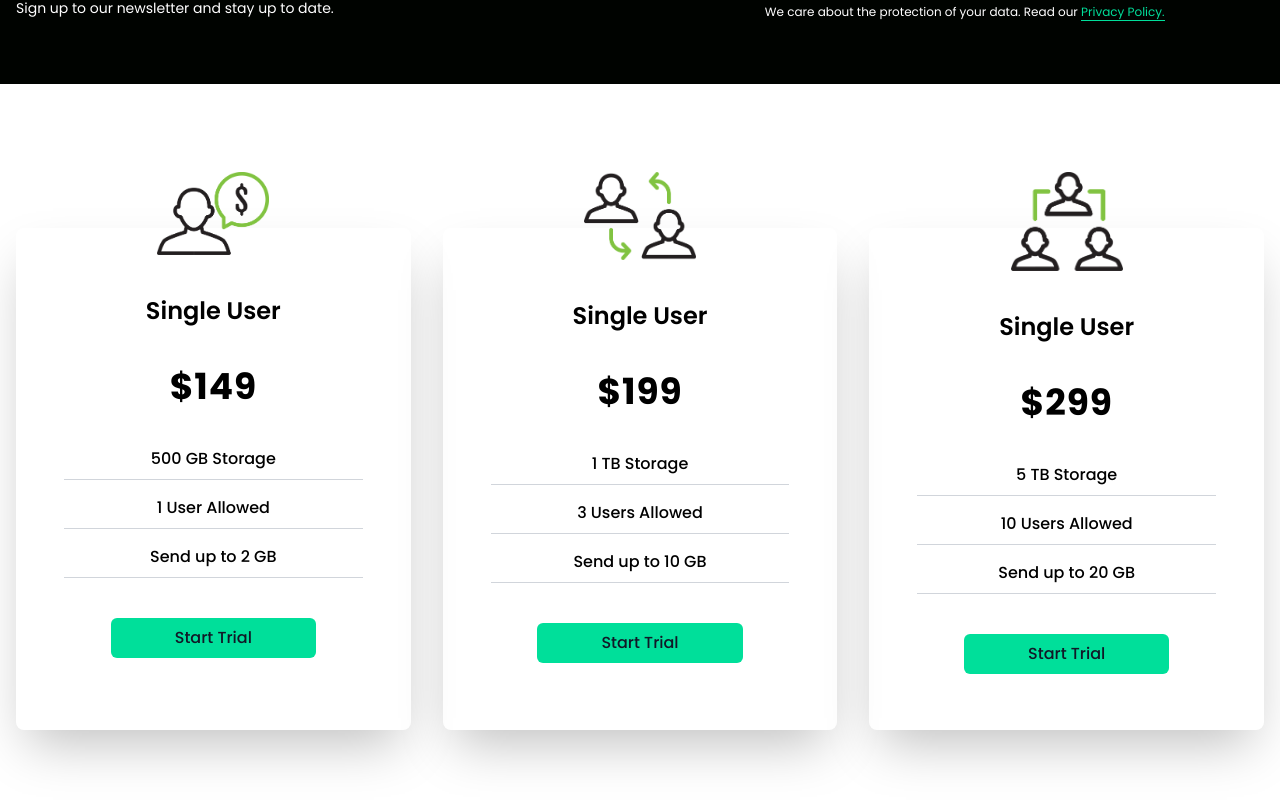
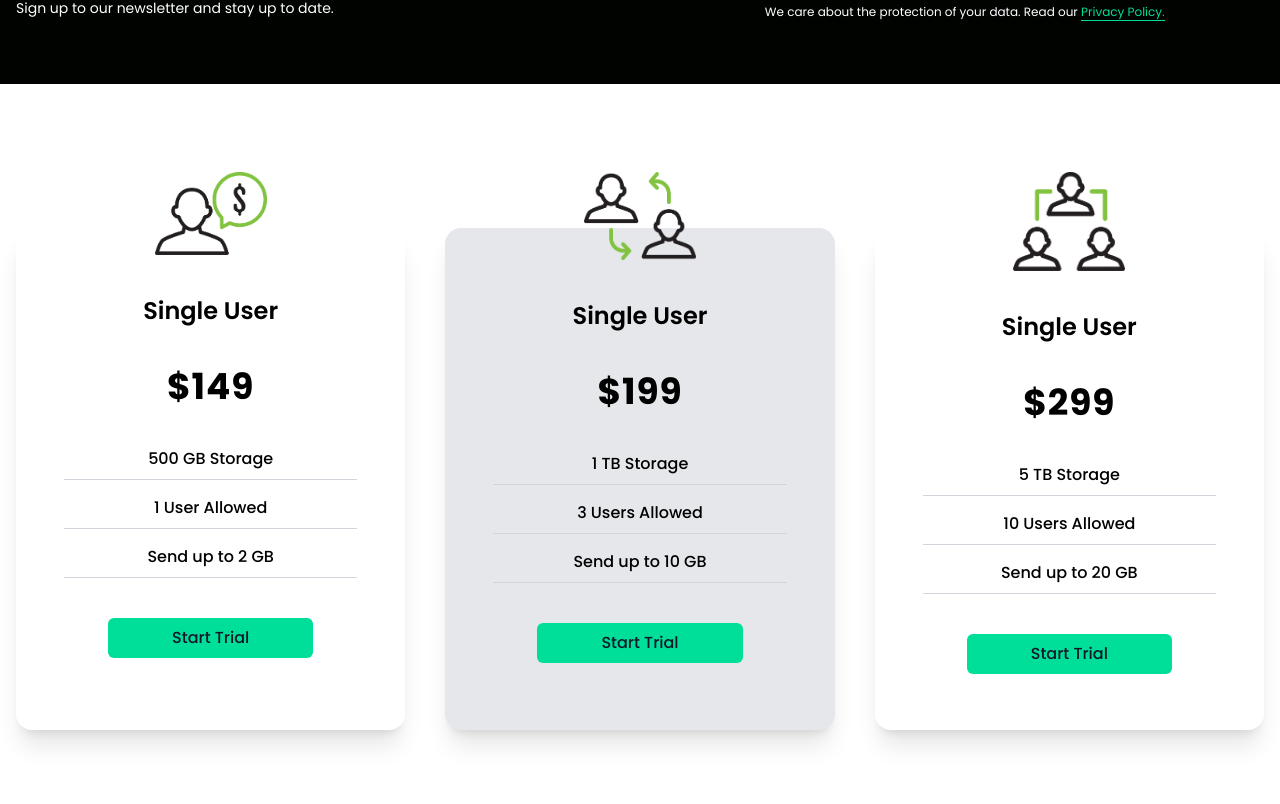
Before and after one commit to hassancodess/data-finance-website, a React (Vite) app: page / in a window 1280 px wide. Shown: the part 1437-2241 px from the top of the page. Built offline with nearby package versions, Linux system fonts and the light colour scheme.

Commit message:
Fix Card bugs

```diff
--- a/src/components/Card.jsx
+++ b/src/components/Card.jsx
@@ -1,14 +1,22 @@
 import React from 'react'
 
-function Card({ img, title, price, features }) {
+function Card({ img, title, price, features, theme }) {
   return (
     <>
       {' '}
-      <div className='px-12 rounded-lg shadow-2xl py-14'>
+      <div
+        className={`px-12 rounded-2xl shadow-xl py-14 hover:scale-105 duration-300 group ease-in-out ${
+          theme && 'bg-gray-200'
+        }`}
+      >
         {/* Flex Container */}
         <div className='flex flex-col items-center justify-center space-y-10'>
           {/* Image */}
-          <img src={img} alt='single' className='-mt-28 w-28' />
+          <img
+            src={img}
+            alt='single'
+            className='w-20 -mt-24 md:-mt-28 md:w-28'
+          />
           {/* Content */}
           <h1 className='text-2xl font-semibold'>{title}</h1>
           <h2 className='text-4xl font-bold tracking-wide'>{price}</h2>
@@ -21,16 +29,8 @@ function Card({ img, title, price, features }) {
                 </p>
               )
             })}
-
-            {/* <p className=''>500 GB Storage</p>
-            <p className='w-full pb-2 font-medium border-b border-gray-300'>
-              1 Granted User
-            </p>
-            <p className='w-full pb-2 font-medium border-b border-gray-300'>
-              Send up to 2 GB
-            </p> */}
           </div>
-          <button className='px-16 py-2 font-medium text-gray-900 rounded-md bg-cyanGreen'>
+          <button className='px-16 py-2 font-medium text-gray-900 duration-300 ease-in-out rounded-md bg-cyanGreen group-hover:scale-105 group-hover:rotate-1'>
             Start Trial
           </button>
         </div>
--- a/src/components/Cards.jsx
+++ b/src/components/Cards.jsx
@@ -8,7 +8,7 @@ function Cards() {
     <>
       <section className='p-4 bg-white py-36 '>
         {/* Main Container */}
-        <div className='container grid grid-cols-3 gap-8 mx-auto'>
+        <div className='container grid max-w-md grid-cols-1 gap-10 mx-auto lg:grid-cols-3 gap-y-28 lg:max-w-7xl'>
           {/* Card 1 */}
           <Card
             img={single}
@@ -21,6 +21,7 @@ function Cards() {
             title='Single User'
             price='$199'
             features={['1 TB Storage', '3 Users Allowed', 'Send up to 10 GB']}
+            theme={true}
           />
           <Card
             img={triple}
```
